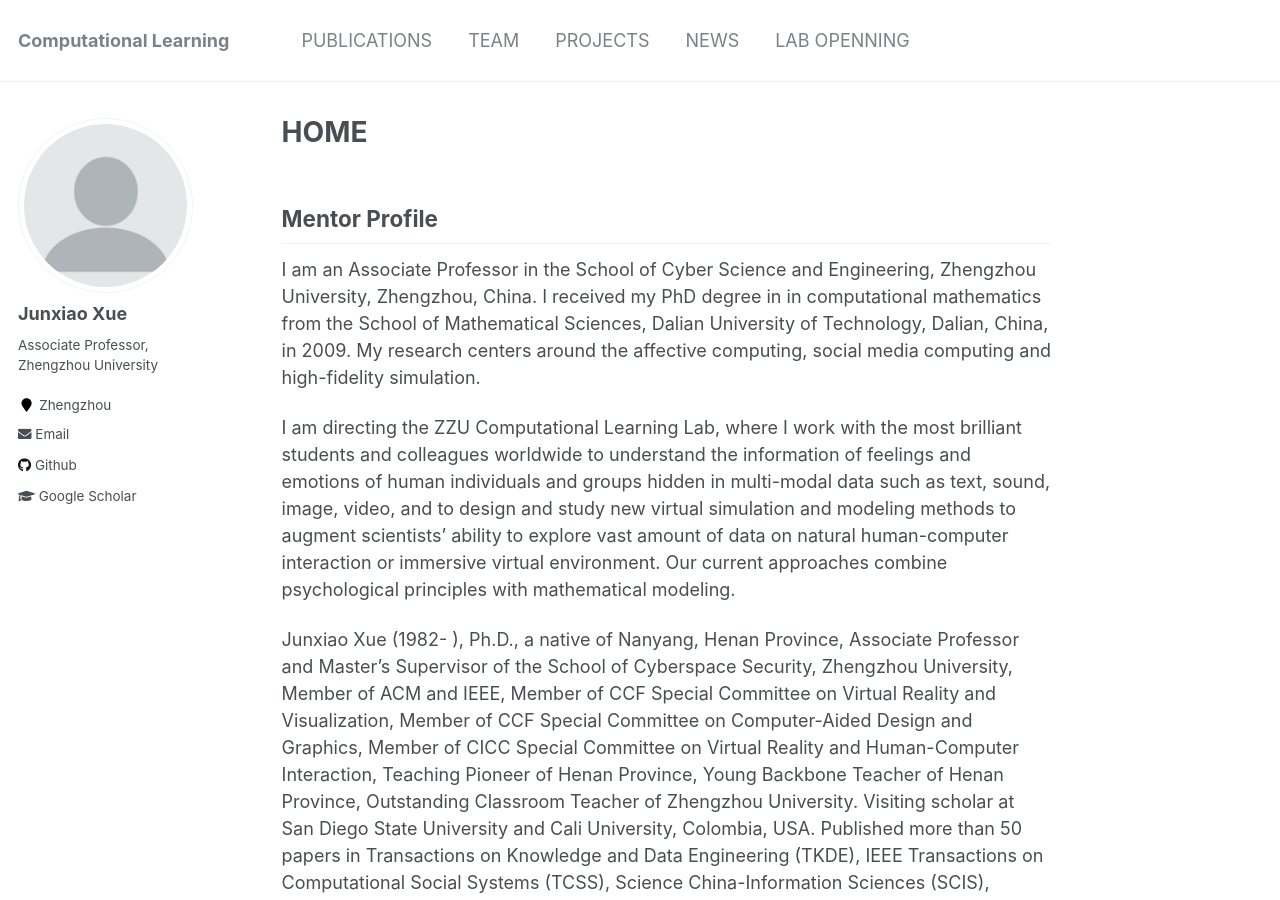
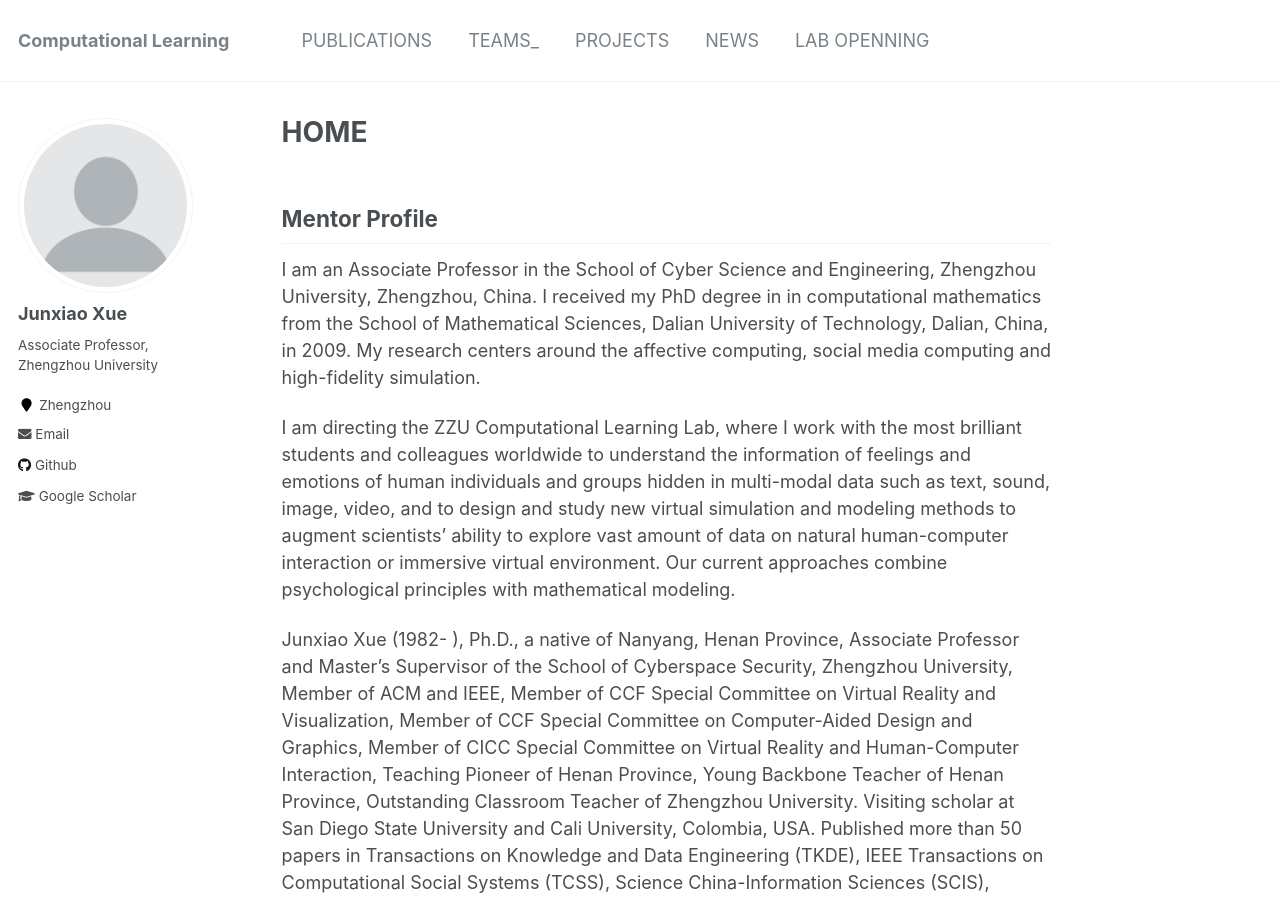
Before and after one commit to shibo2/shibo2.github.io, a Jekyll site: the page built from _pages/about.md, in a window 1280 px wide and 900 px high. Built offline with Jekyll 4.4.1, drawn with Linux system fonts in a browser that asks for light colours.

Commit message:
Update navigation.yml

```diff
--- a/_data/navigation.yml
+++ b/_data/navigation.yml
@@ -3,7 +3,7 @@ main:
   - title: "PUBLICATIONS"
     url: /publications/
 
-  - title: "TEAM"
+  - title: "TEAMS_"
     url: /teams/
 
 #  - title: "Talks"
```
